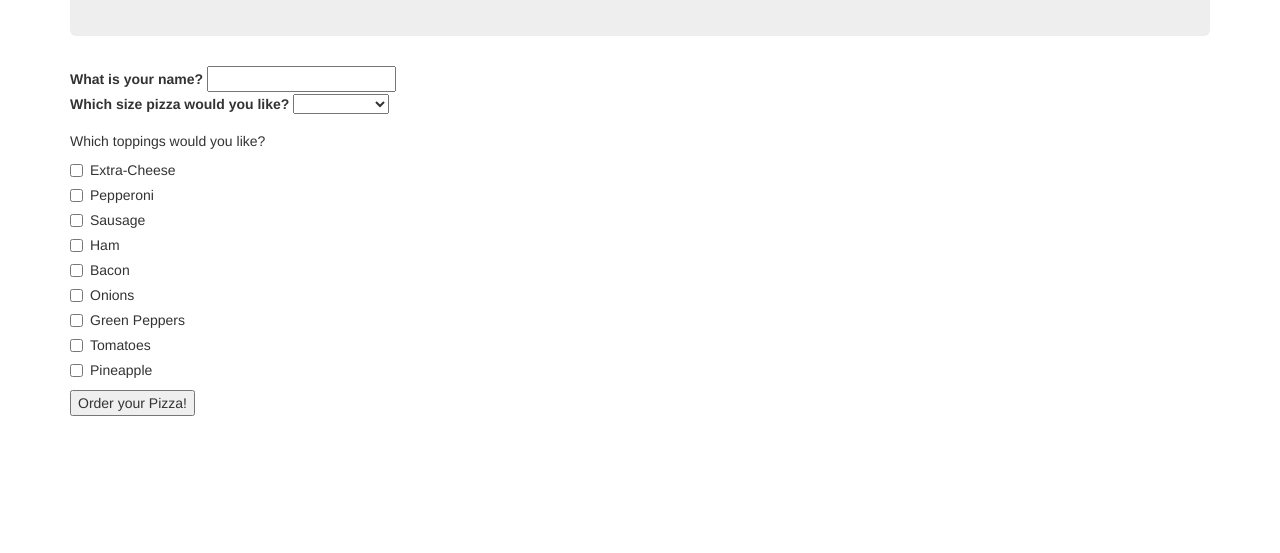
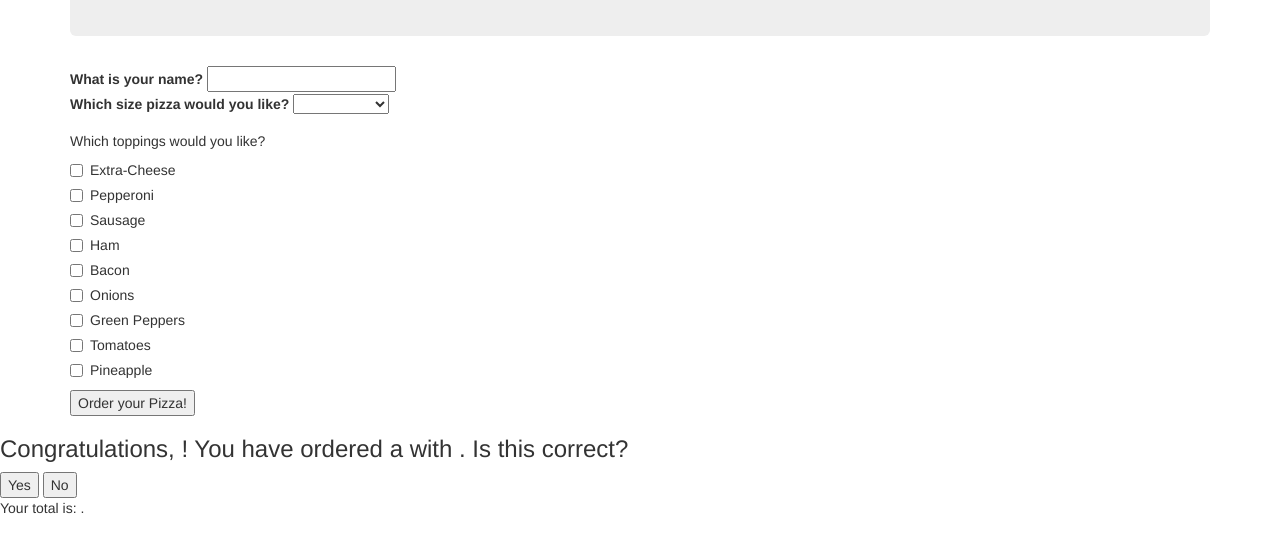
Before and after one commit to brettnew/pizza-delivery, a plain HTML site: page index.html in a window 1280 px wide. Shown: the part 159-712 px from the top of the page. Drawn offline with Linux system fonts and the light colour scheme.

Commit message:
Add text to html to confirm order is correct, to display final order details, and how much order will cost.

```diff
--- a/index.html
+++ b/index.html
@@ -56,26 +56,14 @@
           <button type="submit" id="final-order">Order your Pizza!</button>
         </div>
       </form>
-
-      <!-- <form class="toppings-checkboxes" action="demo-form.asp" method="get">
-        <input type="checkbox" name="toppings" value="Extra-Cheese"> Pepperoni<br>
-        <input type="checkbox" name="toppings" value="Pepperoni"> Pepperoni<br>
-        <input type="checkbox" name="toppings" value="Pepperoni"> Pepperoni<br>
-        <input type="checkbox" name="toppings" value="Pepperoni"> Pepperoni<br>
-        <input type="checkbox" name="toppings" value="Pepperoni"> Pepperoni<br>
-        <input type="checkbox" name="toppings" value="Pepperoni"> Pepperoni<br>
-        <input type="checkbox" name="toppings" value="Pepperoni"> Pepperoni<br>
-        <input type="submit" name="name" value="Pick your Toppings">
-      </form> -->
-      <!-- <form id="toppings-form">
-        <div class="form-group">
-          <label for="toppings1">What would you like your first topping to be?</label>
-          <select class="toppings1">
-            <option value="blank"></option>
-            <option value="Pepperoni">Pepperoni</option>
-          </select>
-        </div> -->
-      <!-- </form> -->
+      <div class="confirmation">
+        <form id="order-confirmation">
+          <h3>Congratulations, <span class="user-name"></span>! You have ordered a <span class="pizza-size"></span> with <span   toppings></span>. Is this correct?</h3>
+          <button type="submit" id="correct-order">Yes</button>
+          <button type="submit" id="wrong-order">No</button>
+          <p>Your total is: <span class="order-total"></span>.</p>
+        </form>
+      </div>
     </div>
   </body>
 </html>
```
